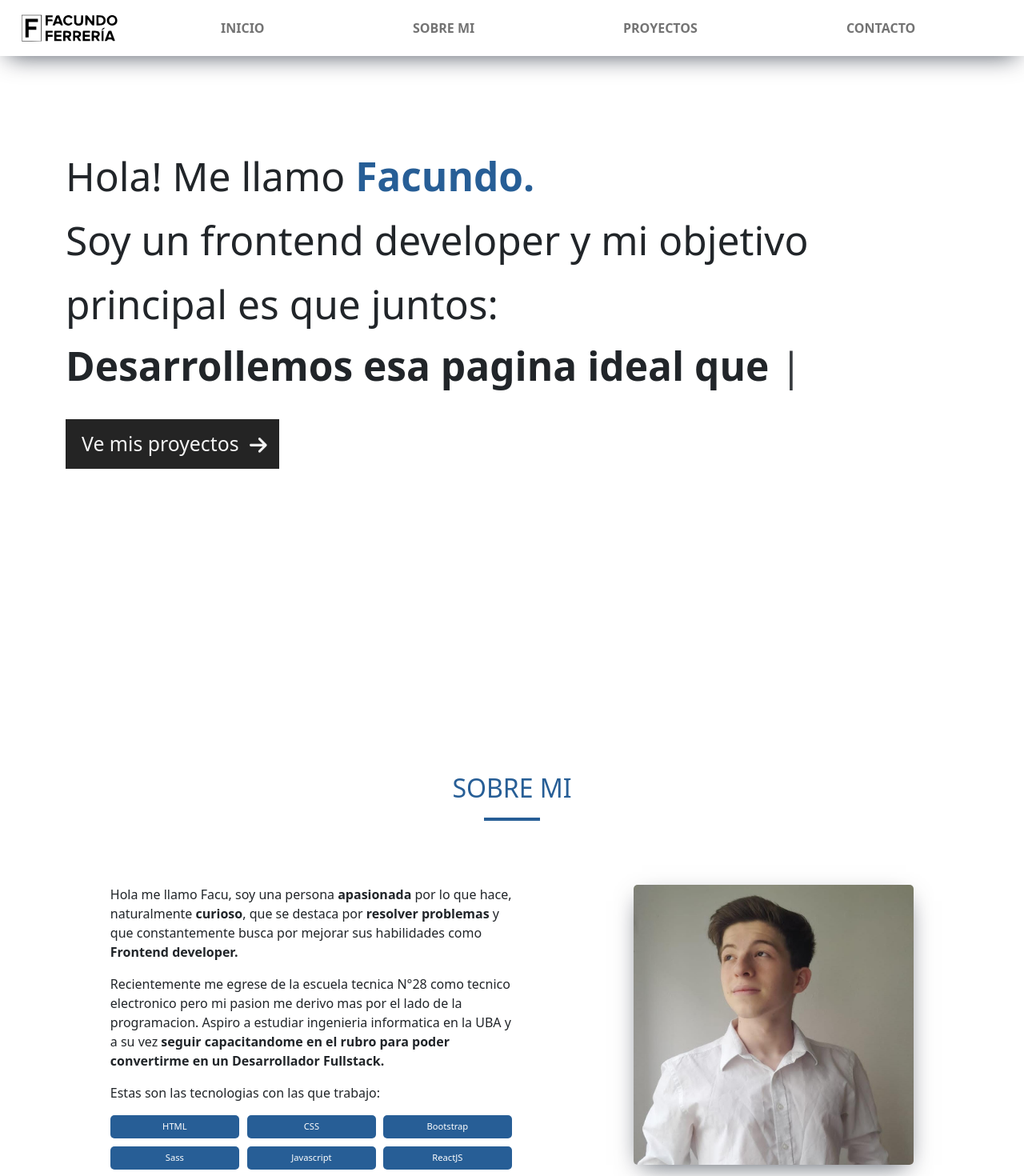
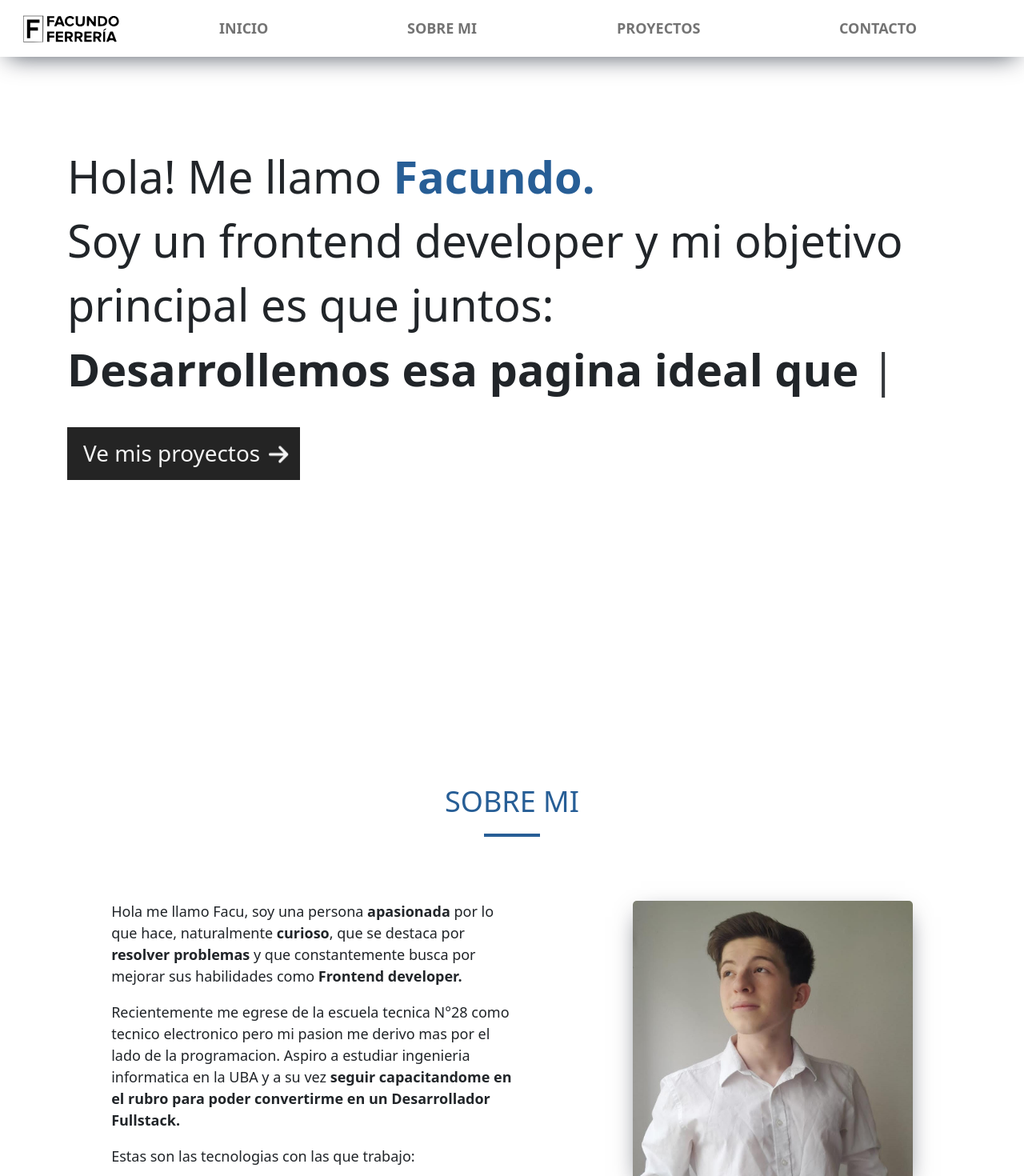
Before and after one commit to facuferreria/Mi-Portfolio, a React (Vite) app: page / in a window 1280 px wide. Shown: the top 1470 px of the page at 80% size. Built offline with nearby package versions, Linux system fonts and the light colour scheme.

Commit message:
Working Version + Responsive

```diff
--- a/src/Components/About/About.module.scss
+++ b/src/Components/About/About.module.scss
@@ -5,6 +5,24 @@
     display: grid;
 	grid-template-columns: 1fr 1fr;
     justify-content: center;
+
+    @include breakpoint(mobile) {
+        width: 100%;
+        display: flex;
+        flex-direction: column-reverse;
+        text-align: center;
+        align-items: center;
+        justify-content: center;
+    }
+
+    @include breakpoint(tablet) {
+        width: 100%;
+        display: flex;
+        flex-direction: column-reverse;
+        text-align: center;
+        align-items: center;
+        justify-content: center;
+    }
 }
 
 .text_container{
@@ -20,6 +38,18 @@
     border-radius: 5px;
     box-shadow: rgb(2 12 27 / 70%) 0px 10px 30px -10px;
     opacity: 0;
+
+    @include breakpoint(mobile) {
+        width: 200px;
+        height: 200px;
+        margin: 0 auto 30px auto;
+    }
+
+    @include breakpoint(tablet) {
+        width: 300px;
+        height: 300px;
+        margin: 0 auto 30px auto;
+    }
 }
 
 .link{
--- a/src/Components/Contact/Contact.module.scss
+++ b/src/Components/Contact/Contact.module.scss
@@ -31,6 +31,16 @@
         background-color: $third-color;
         color: $primary-color;
     }
+
+    @include breakpoint(mobile) {
+        background-color: $third-color;
+        color: $primary-color;
+    }
+
+    @include breakpoint(tablet) {
+        background-color: $third-color;
+        color: $primary-color;
+    }
 }
 
 .socials{
@@ -41,6 +51,7 @@
 }
 
 .icons{
+    margin: 5px;
     color: $primary-color;
     background-color: $secondary-color;
     padding: 10px;
@@ -50,6 +61,16 @@
     &:hover{
         color: $primary-color;
         background-color: $third-color;
+    }
+
+    @include breakpoint(mobile) {
+        background-color: $third-color;
+        color: $primary-color;
+    }
+
+    @include breakpoint(tablet) {
+        background-color: $third-color;
+        color: $primary-color;
     }
 }
 
--- a/src/Components/NavBar/NavBar.jsx
+++ b/src/Components/NavBar/NavBar.jsx
@@ -26,10 +26,10 @@ function NavBar() {
               </Offcanvas.Header>
               <Offcanvas.Body>
                 <Nav className={`${styles.nav_options} flex-grow-1 pe-3 `}>
-                  <Nav.Link className={styles.nav_link} href="#home">INICIO</Nav.Link>
-                  <Nav.Link className={styles.nav_link} href="#about">SOBRE MI</Nav.Link>
-                  <Nav.Link className={styles.nav_link} href="#proyects">PROYECTOS</Nav.Link>
-                  <Nav.Link className={styles.nav_link} href="#contact">CONTACTO</Nav.Link>
+                  <Nav.Link className={styles.nav_link} href="/#home">INICIO</Nav.Link>
+                  <Nav.Link className={styles.nav_link} href="/#about">SOBRE MI</Nav.Link>
+                  <Nav.Link className={styles.nav_link} href="/#proyects">PROYECTOS</Nav.Link>
+                  <Nav.Link className={styles.nav_link} href="/#contact">CONTACTO</Nav.Link>
                 </Nav>
               </Offcanvas.Body>
             </Navbar.Offcanvas>
--- a/src/Components/Presentation/Presentation.module.scss
+++ b/src/Components/Presentation/Presentation.module.scss
@@ -28,13 +28,26 @@
     transition: 0.5s;
     position: relative;
 
-    &:hover{
-        transition: 0.5s;
+    @include breakpoint(mobile) {
         background-color: $third-color;
-        .icon{
-            transform: rotate(90deg);
+        color: $primary-color;
+    }
+
+    @include breakpoint(tablet) {
+        background-color: $third-color;
+        color: $primary-color;
+    }
+
+    @include breakpoint(desktop){
+        &:hover{
+            transition: 0.5s;
+            background-color: $third-color;
+            .icon{
+                transform: rotate(90deg);
+            }
         }
     }
+
 }
 
 .icon{
--- a/src/Components/ProyectCard/ProyectCard.module.scss
+++ b/src/Components/ProyectCard/ProyectCard.module.scss
@@ -10,6 +10,54 @@
     opacity: 0;
 
     &:hover{
+        .card_img{
+            background: #f4f4f4;
+            transition: all 0.5s ease-in-out;
+        }
+
+        .card_text{
+            opacity: 100%;
+            transition: all 0.3s ease-in-out;
+            position: absolute;
+            top: 25%;
+            z-index: 2;
+        }
+
+        .card_button{
+            opacity: 100%;
+            transition: all 0.3s ease-in-out;
+            position: absolute;
+            top: 70%;
+            z-index: 2;
+        }
+    }
+
+    @include breakpoint(mobile) {
+        height: 270px;
+
+        .card_img{
+            background: #f4f4f4;
+            transition: all 0.5s ease-in-out;
+        }
+
+        .card_text{
+            opacity: 100%;
+            transition: all 0.3s ease-in-out;
+            position: absolute;
+            top: 25%;
+            z-index: 2;
+        }
+
+        .card_button{
+            opacity: 100%;
+            transition: all 0.3s ease-in-out;
+            position: absolute;
+            top: 70%;
+            z-index: 2;
+        }
+    }
+
+     @include breakpoint(tablet) {
         .card_img{
             background: #f4f4f4;
             transition: all 0.5s ease-in-out;
@@ -76,6 +124,16 @@
     background-color: $secondary-color;
     color: $primary-color;
     margin: 0 auto;
+
+    @include breakpoint(mobile) {
+        color: $primary-color;
+        background-color: $third-color;
+    }
+
+    @include breakpoint(tablet) {
+        color: $primary-color;
+        background-color: $third-color;
+    }
 }
 
 .modal_subtitle{
@@ -84,6 +142,11 @@
 
 .container_links{
     margin: 40px 0;
+
+    @include breakpoint(mobile) {
+        display: flex;
+        justify-content: space-around;
+    }
 }
 
 .modalLink{
@@ -95,6 +158,12 @@
     transition: all 0.3s ease-in-out;
 
     &:hover{
+        color: $primary-color;
+        background-color: $third-color;
+    }
+
+    @include breakpoint(mobile) {
+        margin: 20px 0;
         color: $primary-color;
         background-color: $third-color;
     }
--- a/src/Components/Proyects/Proyects.module.scss
+++ b/src/Components/Proyects/Proyects.module.scss
@@ -14,6 +14,16 @@
 	grid-column-gap: 20px;
 	grid-row-gap: 20px;
     place-items: center;
+
+    @include breakpoint(mobile) {
+       display: flex;
+       flex-direction: column;
+    }
+
+    @include breakpoint(tablet) {
+        display: flex;
+        flex-direction: column;
+    }
 }
 
 .animation{
--- a/src/index.scss
+++ b/src/index.scss
@@ -1,8 +1,25 @@
+@import './styles/config.scss';
+
 :root {
   font-family: 'Hanken Grotesk', sans-serif;
   font-size: 16px;
   line-height: 24px;
   font-weight: 400;
+
+  @include breakpoint(mobile) {
+    font-size: 12px;
+    line-height: 18px;
+  }
+
+  @include breakpoint(tablet) {
+    font-size: 14px;
+    line-height: 20px;
+  }
+
+  @include breakpoint(desktop) {
+    font-size: 18px;
+    line-height: 26px;
+  }
 }
 
 *{
--- a/src/styles/config.scss
+++ b/src/styles/config.scss
@@ -55,7 +55,7 @@ $desktop: 1200px;
 
 @include keyframes(slideToTop){
     0%   {
-        transform: translateY(100px);
+        transform: translateY(50px);
         opacity: 0;
     }
     100% {
@@ -81,9 +81,6 @@ $desktop: 1200px;
   }
   @else if $media == tablet {
     @media (min-width: $tabletPortrait) and (max-width: $tabletLandscape) { @content; }
-  }
-  @else if $media == smallScreen {
-    @media (max-width: $desktop) { @content; }
   }
   @else if $media == desktop {
     @media (min-width: $desktop) { @content; }
```
